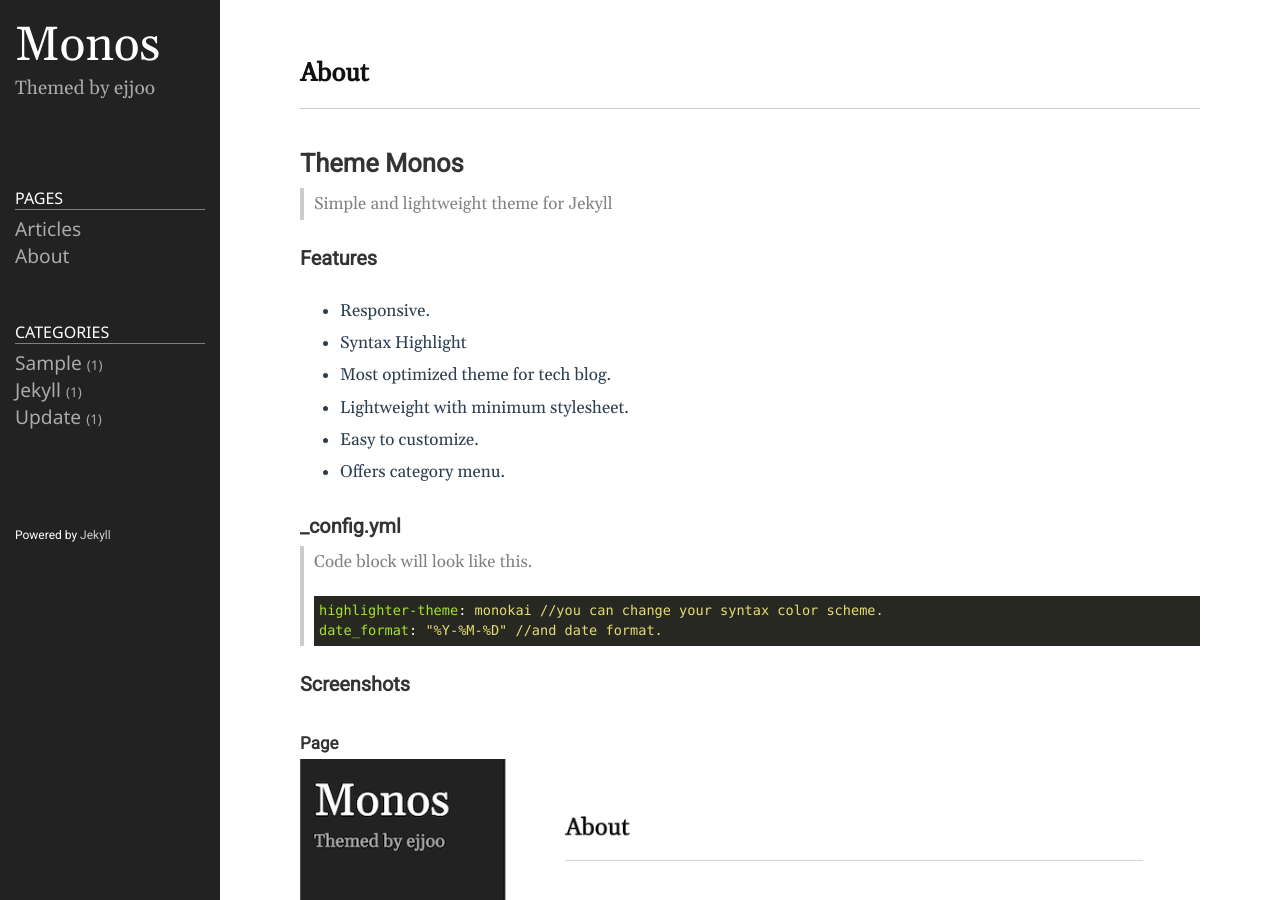
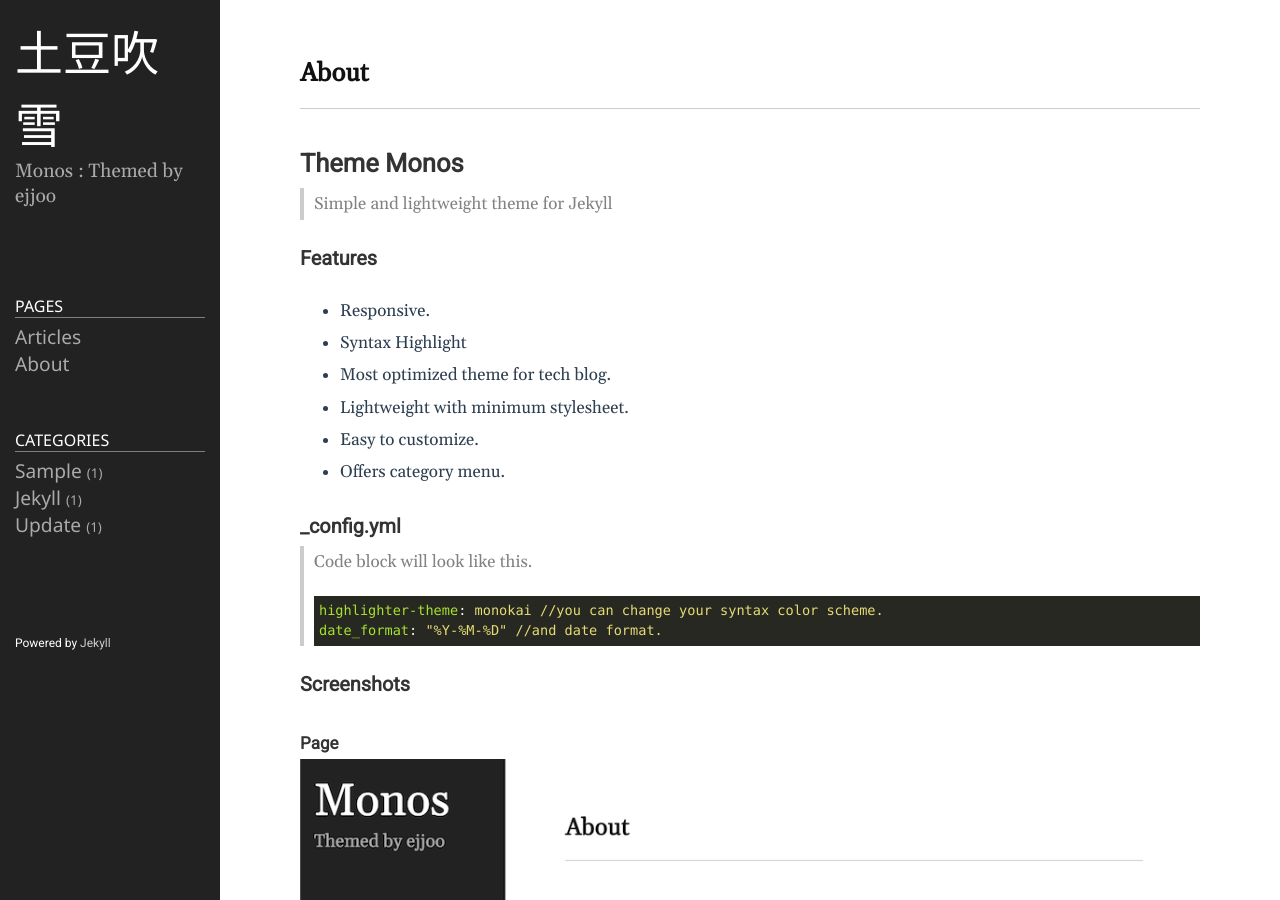
Before and after one commit to tudouchuixue/tudouchuixue.github.io, a Jekyll site: the page built from README.md, in a window 1280 px wide and 900 px high. Built offline with Jekyll 4.4.1, drawn with Linux system fonts in a browser that asks for light colours.

Commit message:
Change Name

```diff
--- a/_config.yml
+++ b/_config.yml
@@ -18,13 +18,13 @@
 # You can create any custom variable you would like, and they will be accessible
 # in the templates via {{ site.myvariable }}.
 
-title: Monos
-email: ejjoo7994@gmail.com
+title: 土豆吹雪
+email: linfang1992@126.com
 description: >- # this means to ignore newlines until "baseurl:"
-  Themed by ejjoo
+  Monos : Themed by ejjoo
 # baseurl: "/" # the subpath of your site, e.g. /blog
 # url: "http://ejjoo.github.io" # the base hostname & protocol for your site, e.g. http://example.com
-github_username: ejjoo
+github_username: tudouchuixue
 highlighter: rouge
 svg:
   optimize: true
```
Also changed, not shown: Gemfile.lock.
